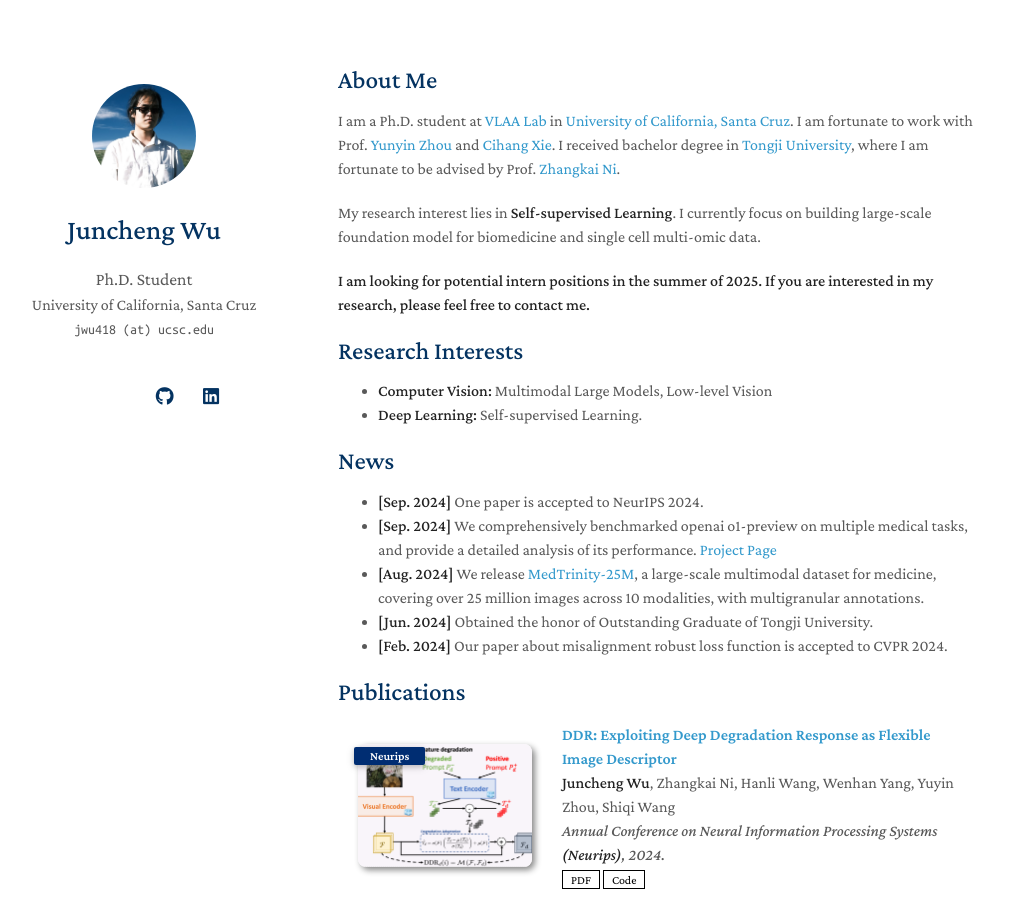
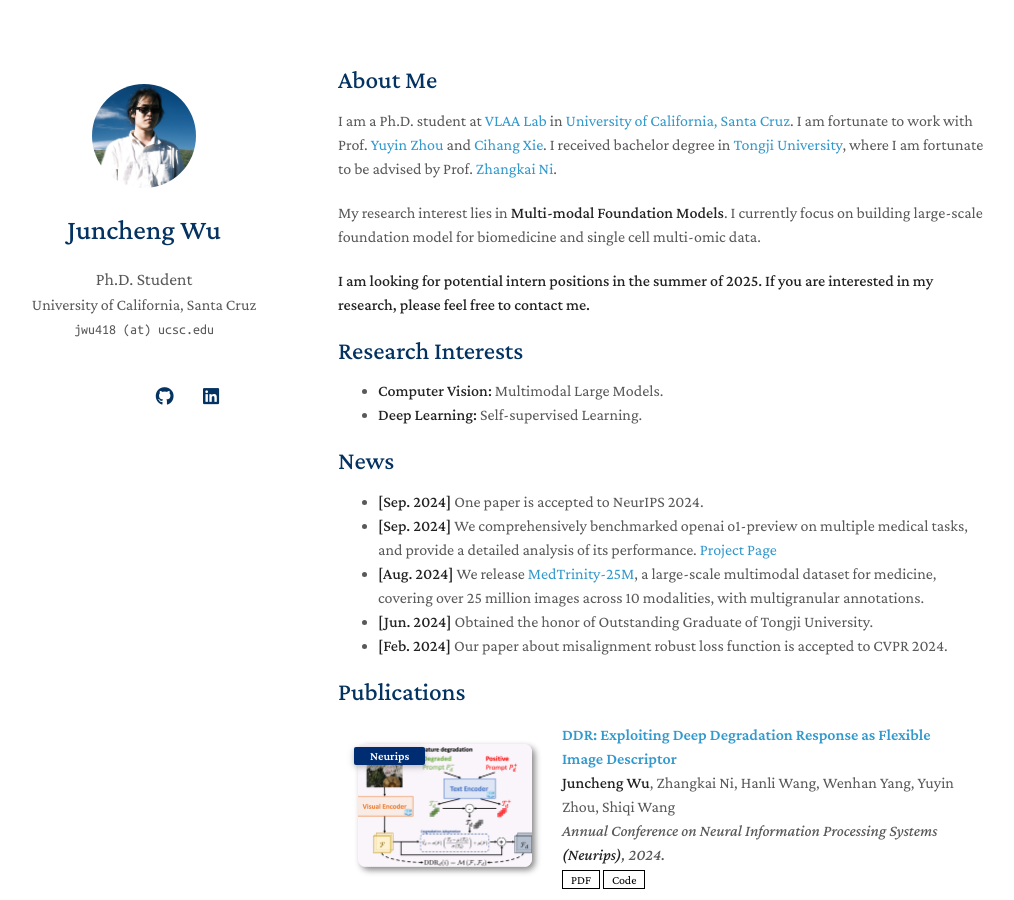
Before and after one commit to Chtholly17/Chtholly17.github.io, a Jekyll site: the page built from index.md, in a window 1280 px wide and 900 px high. Shown: the whole window, without its empty margins (132-1146 px from the left). Built offline with Jekyll 4.4.1, drawn with Linux system fonts in a browser that asks for light colours; a style sheet for code colours, icons or effects is not loaded; our own code applies the rules of GitHub Pages for plain Markdown files.

Commit message:
Update index.md

```diff
--- a/index.md
+++ b/index.md
@@ -4,15 +4,15 @@ layout: homepage
 
 ## About Me
 
-I am a Ph.D. student at [VLAA Lab](https://ucsc-vlaa.github.io/) in [University of California, Santa Cruz](https://www.ucsc.edu/). I am fortunate to work with Prof. [Yunyin Zhou](https://yuyinzhou.github.io/) and [Cihang Xie](https://cihangxie.github.io/). I received bachelor degree in [Tongji University](https://en.tongji.edu.cn/), where I am fortunate to be advised by Prof. [Zhangkai Ni](https://eezkni.github.io/).
+I am a Ph.D. student at [VLAA Lab](https://ucsc-vlaa.github.io/) in [University of California, Santa Cruz](https://www.ucsc.edu/). I am fortunate to work with Prof. [Yuyin Zhou](https://yuyinzhou.github.io/) and [Cihang Xie](https://cihangxie.github.io/). I received bachelor degree in [Tongji University](https://en.tongji.edu.cn/), where I am fortunate to be advised by Prof. [Zhangkai Ni](https://eezkni.github.io/).
 
-My research interest lies in **Self-supervised Learning**.  I currently focus on building large-scale foundation model for biomedicine and single cell multi-omic data.
+My research interest lies in **Multi-modal Foundation Models**.  I currently focus on building large-scale foundation model for biomedicine and single cell multi-omic data.
 
 **I am looking for potential intern positions in the summer of 2025. If you are interested in my research, please feel free to contact me.**
 
 ## Research Interests
 
-- **Computer Vision:** Multimodal Large Models, Low-level Vision
+- **Computer Vision:** Multimodal Large Models.
 - **Deep Learning:** Self-supervised Learning.
 
 ## News
```
